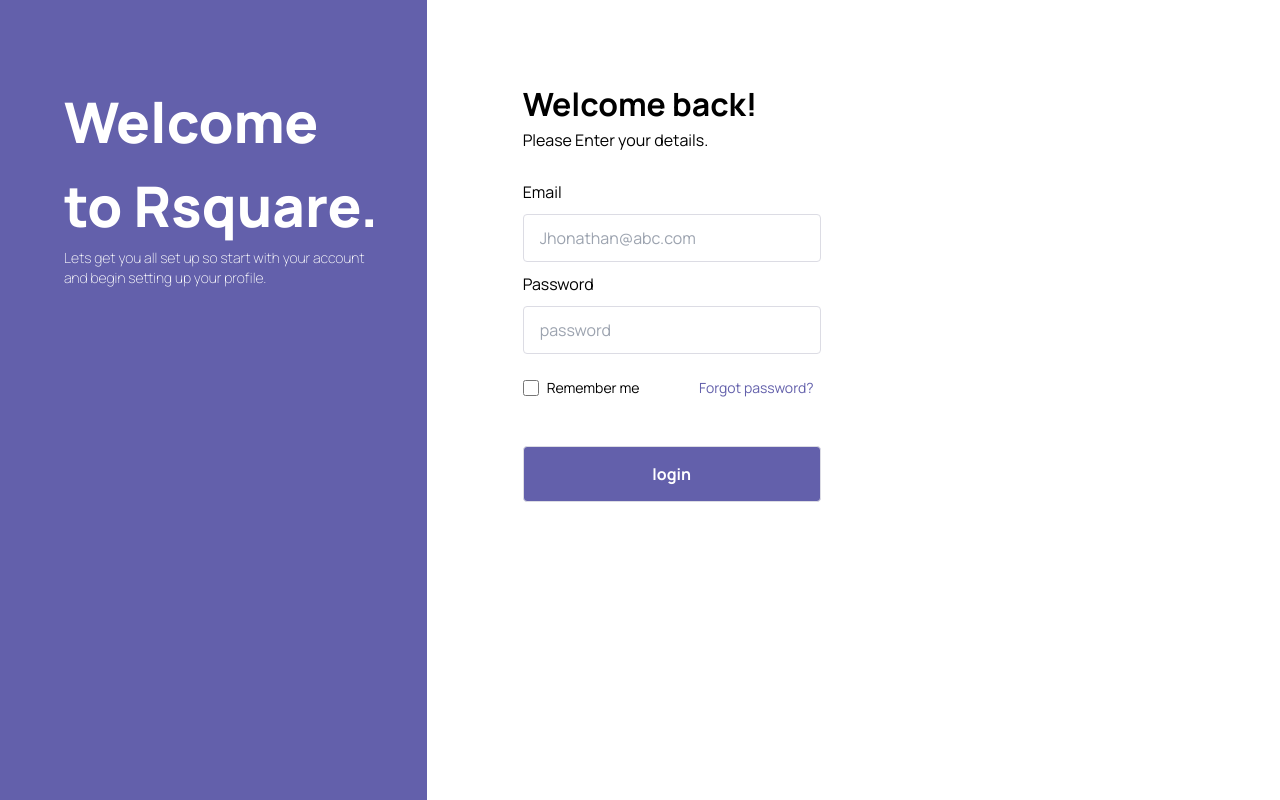
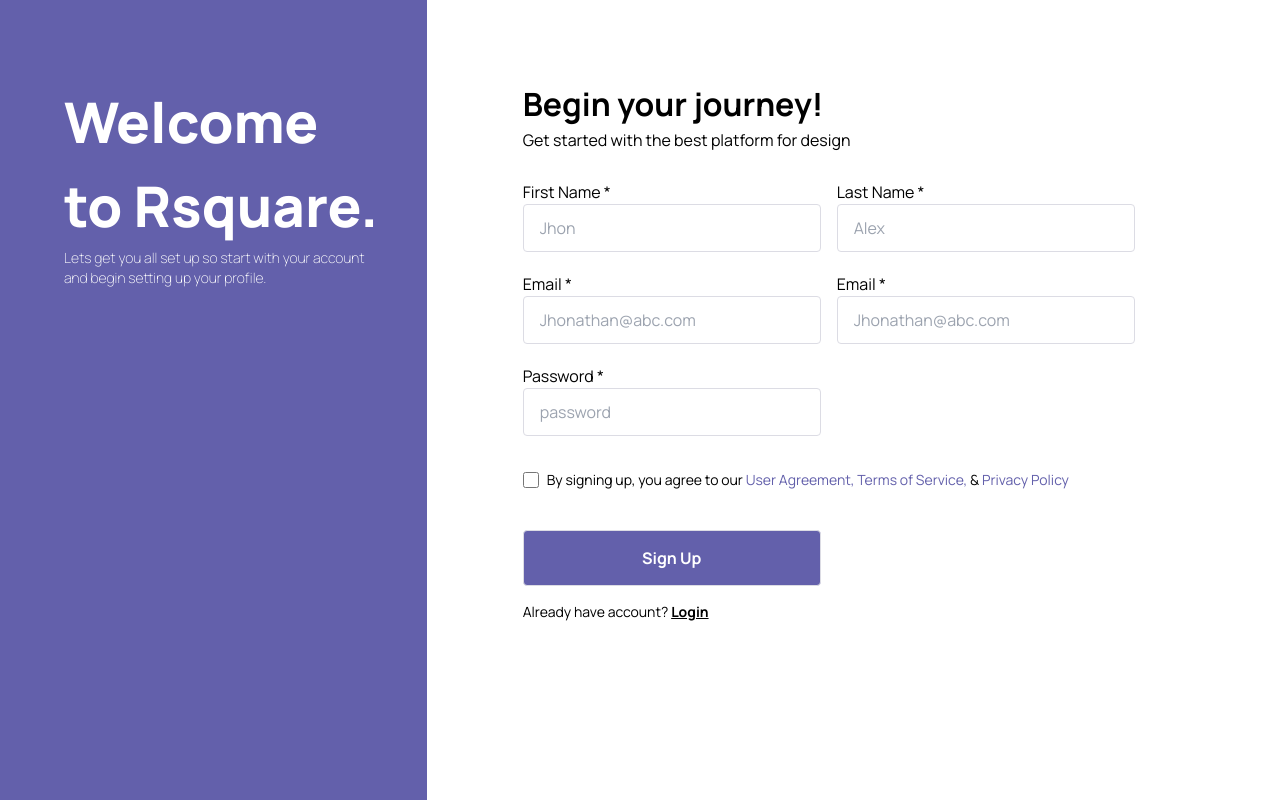
Before and after one commit to techtobit/SDE-1, a React (Vite) app: page /singup in a window 1280 px wide. Built offline with nearby package versions, Linux system fonts and the light colour scheme.

Commit message:
singup-section-basic-setup

```diff
--- a/src/App.jsx
+++ b/src/App.jsx
@@ -1,12 +1,19 @@
 import React from 'react';
+import { Route, Routes } from 'react-router-dom';
 import './App.scss'
 import Login from './Components/Auth/Login'
+import SingUp from './Components/Auth/SingUp';
 
 function App() {
 
   return (
     <div className="App">
-      <Login />
+      {/* <Routes>
+        <Route path='/login' element={<Login />}></Route>
+        <Route path='/singup' element={<SingUp />}></Route>
+      </Routes> */}
+      {/* <Login /> */}
+      <SingUp></SingUp>
     </div>
   )
 }
--- a/src/App.scss
+++ b/src/App.scss
@@ -14,6 +14,7 @@ $primary : #6360AB;
 $secondary : #444278;
 $accent : #ffff;
 $light : #DCDCE4;
+$black : #000000;
 
 // theme sizes
 $xxl : 8rem; //128px
@@ -60,6 +61,7 @@ label{
  width: 298px;
  height: 48px;
  border-radius: 4px;
+ color: $black;
 }
 .form-optional{
   width: 298px;
@@ -67,9 +69,16 @@ label{
 
 input:focus{
      outline: none !important;
-    border: 2px solid $primary;
+     border: 2px solid $primary;
     // box-shadow: 0 0 10px #719ECE;
 }
+input:hover{
+  border: 2px solid $primary;
+}
+.label:hover{
+ color: $primary;
+}
+
 
 
 .sections{
--- a/src/Components/Auth/Login.jsx
+++ b/src/Components/Auth/Login.jsx
@@ -10,6 +10,9 @@ const Login = () => {
     console.log(data);
   }
 
+  const loginWithGoogle = () => {
+
+  }
 
   return (
     <div className='grid lg:grid-cols-3 login-section sections'>
@@ -28,7 +31,7 @@ const Login = () => {
         </div>
         <div className="form pt-7">
           <form onSubmit={handleSubmit(onSubmit)} className="form-control">
-            <div className="flex flex-col items-start input ">
+            <div className="flex flex-col items-start input">
               <label className="label">
                 <span className="label-text">Email</span>
               </label>
@@ -78,6 +81,13 @@ const Login = () => {
               <input type='submit' value="login" className="login-btn h-14 btn-primary font-bold text-white-200 bg-blue-200 hover:bg-blue-100" />
             </div>
           </form>
+          {/* {signInError} */}
+          <div class="label pt-4 text-sm">
+            <p className='label-text-alt'>Don't have an account? <Link to='/singup' class="label-text-alt link link-hover underline text-neutral font-bold text-md">Create an account</Link></p>
+          </div>
+          {/* <div class="form-control mt-6">
+            <button onClick={loginWithGoogle} class="btn btn-neutral" >login With Google</button>
+          </div> */}
         </div>
       </div>
     </div>
--- /dev/null
+++ b/src/Components/Auth/SingUp.jsx
@@ -0,0 +1,143 @@
+import React from 'react';
+import { useForm } from 'react-hook-form';
+import { Link } from 'react-router-dom';
+import '../../App.scss';
+
+const SingUp = () => {
+ const { register, handleSubmit, formState: { errors } } = useForm();
+ const onSubmit = data => {
+  console.log(data);
+ }
+
+ return (
+  <div className='grid lg:grid-cols-3 login-section sections'>
+   <div className="left-side">
+    <div className="left-side-content lg:pl-16 pl-4 pt-20 pr-10">
+     <h1 className='text-white-200'>Welcome to Rsquare.</h1>
+     <p className='text-white-200 text-sm font-thin'>Lets get you all set up so start with your account and
+      begin setting up your profile.
+     </p>
+    </div>
+   </div>
+   <div className="right-side lg:col-span-2 lg:pl-24 pl-4 pt-20">
+    <div className="form-title">
+     <h2>Begin your journey!</h2>
+     <p>Get started with the best platform for design  </p>
+    </div>
+    {/* singUp section  */}
+    <div className="form pt-7 ">
+     <form onSubmit={handleSubmit(onSubmit)} className="form-control">
+      <ul className=''>
+       {/* first & last name section  */}
+       <li className='flex lg:flex-row md:flex-row flex-col'>
+        <label className="label flex flex-col">
+         <span className="label-text">First Name *</span>
+         <input type="text" placeholder="Jhon"  {...register("firstName", {
+          required: {
+           value: true,
+           message: "First name is required"
+          },
+          // pattern: /^[A-Za-z]+$/i
+         })} className="input input-bordered pl-4 border-slate-200 placeholder-slate-400 contrast-more:border-slate-400 contrast-more:placeholder-slate-500" />
+         <label label='label'>
+          {errors.firstName?.type === 'required' && <span className='label-text-alt text-red-600'>{errors.firstName.message}</span>}
+         </label>
+        </label>
+
+        <label className="label flex flex-col lg:pl-4 md:4 pl-0">
+         <span className="label-text">Last Name *</span>
+         <input type="text" placeholder="Alex"  {...register("lastName", {
+          required: {
+           value: true,
+           message: "Last name is required"
+          },
+         })} className="input input-bordered pl-4 border-slate-200 placeholder-slate-400 contrast-more:border-slate-400 contrast-more:placeholder-slate-500" />
+         <label label='label'>
+          {errors.lastName?.type === 'required' && <span className='label-text-alt text-red-600'>{errors.lastName.message}</span>}
+         </label>
+        </label>
+       </li>
+       {/* email phone number section  */}
+       <li className='flex  lg:flex-row md:flex-row flex-col'>
+        <label className="label flex flex-col">
+         <span className="label-text">Email *</span>
+         <input type="email" placeholder="Jhonathan@abc.com"  {...register("email", {
+          required: {
+           value: true,
+           message: "Email is required"
+          },
+          pattern: {
+           value: /[a-z0-9]+@[a-z]+\.[a-z]{2,3}/,
+           message: "Email is not Valid"
+          }
+         })} className="input input-bordered pl-4 border-slate-200 placeholder-slate-400 contrast-more:border-slate-400 contrast-more:placeholder-slate-500" />
+         <label label='label'>
+          {errors.email?.type === 'required' && <span className='label-text-alt text-red-600'>{errors.email.message}</span>}
+          {errors.email?.type === 'pattern' && <span className='label-text-alt text-red-600'>{errors.email.message}</span>}
+         </label>
+        </label>
+
+        <label className="label flex flex-col lg:pl-4 md:pl-4 pl-0">
+         <span className="label-text">Email *</span>
+         <input type="email" placeholder="Jhonathan@abc.com"  {...register("email", {
+          required: {
+           value: true,
+           message: "Email is required"
+          },
+          pattern: {
+           value: /[a-z0-9]+@[a-z]+\.[a-z]{2,3}/,
+           message: "Email is not Valid"
+          }
+         })} className="input input-bordered pl-4 border-slate-200 placeholder-slate-400 contrast-more:border-slate-400 contrast-more:placeholder-slate-500" />
+         <label label='label'>
+          {errors.email?.type === 'required' && <span className='label-text-alt text-red-600'>{errors.email.message}</span>}
+          {errors.email?.type === 'pattern' && <span className='label-text-alt text-red-600'>{errors.email.message}</span>}
+         </label>
+        </label>
+       </li>
+
+       {/* Password  section  */}
+       <li className='flex'>
+        <label className="label flex flex-col">
+         <span className="label-text">Password *</span>
+         <input type="password" placeholder="password" {...register("password", {
+          required: {
+           value: true,
+           message: "Password is required"
+          },
+          minLength: {
+           value: 6,
+           message: "Must be 6 characters or longer"
+          },
+
+         })} className="input input-bordered pl-4" />
+         <label className='label'>
+          {errors.password?.type === 'required' && <span className='label-text-alt text-red-600'>{errors.password.message}</span>}
+          {errors.password?.type === 'minLength' && <span className='label-text-alt text-red-600'>{errors.password.message}</span>}
+         </label>
+        </label>
+       </li>
+       <label className="label flex items-center align-middle">
+        <input type="checkbox" class="w-4 accent-blue-200 cursor-pointer" />
+        <p className='pl-2 text-sm'>By signing up, you agree to our <span className='text-blue-200'>User Agreement,</span> <span className='text-blue-200'>Terms of Service,</span> & <span className='text-blue-200'>Privacy Policy</span></p>
+
+       </label>
+       <div className="form-control mt-4 ">
+        <input type='submit' value="Sign Up" className="login-btn h-14 btn-primary font-bold text-white-200 bg-blue-200 hover:bg-blue-100" />
+       </div>
+      </ul>
+     </form>
+     {/* {signInError} */}
+     <div class="label pt-4 text-sm">
+      <p className='label-text-alt'>Already have account? <Link to='/login' class="label-text-alt link link-hover underline text-neutral font-bold text-md">Login</Link></p>
+     </div>
+     {/* <div class="form-control mt-6">
+            <button onClick={loginWithGoogle} class="btn btn-neutral" >login With Google</button>
+          </div> */}
+    </div>
+   </div>
+  </div>
+ );
+};
+
+export default SingUp;
--- a/tailwind.config.cjs
+++ b/tailwind.config.cjs
@@ -13,15 +13,12 @@ module.exports = {
         200: '#ffff',
         100: '#DCDCE4'
       },
-      'black': '000000',
-      'purple': '#7e5bef',
-      'pink': '#ff49db',
-      'orange': '#ff7849',
-      'green': '#13ce66',
-      'yellow': '#ffc82c',
-      'gray-dark': '#273444',
-      'gray': '#8492a6',
-      'gray-light': '#d3dce6',
+      'red': {
+        800: '#FF0000',
+        700: '#ED0000',
+        600: '#DB0000',
+        500: '#FF0000'
+      }
     },
   },
   plugins: [],
```
